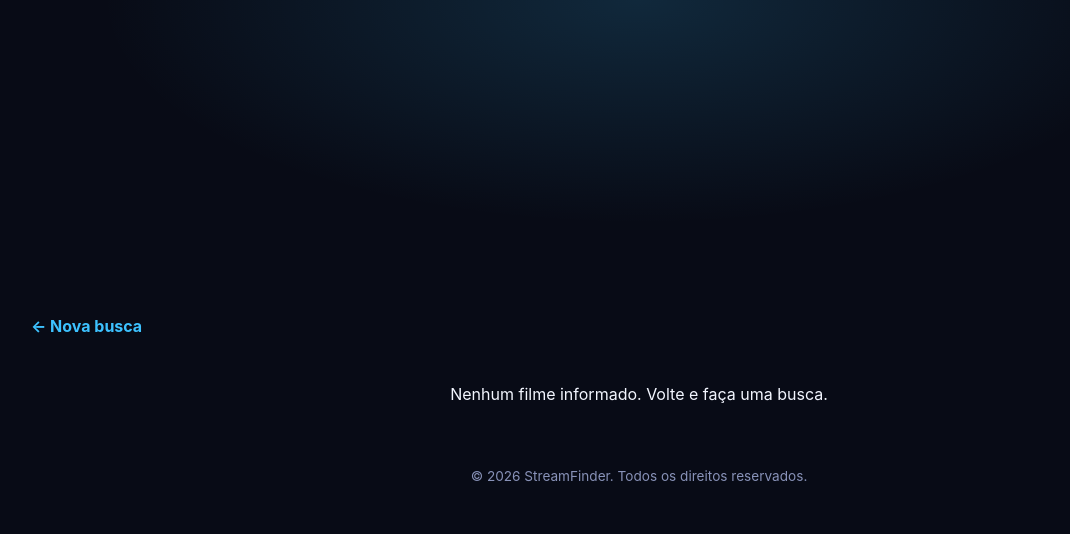
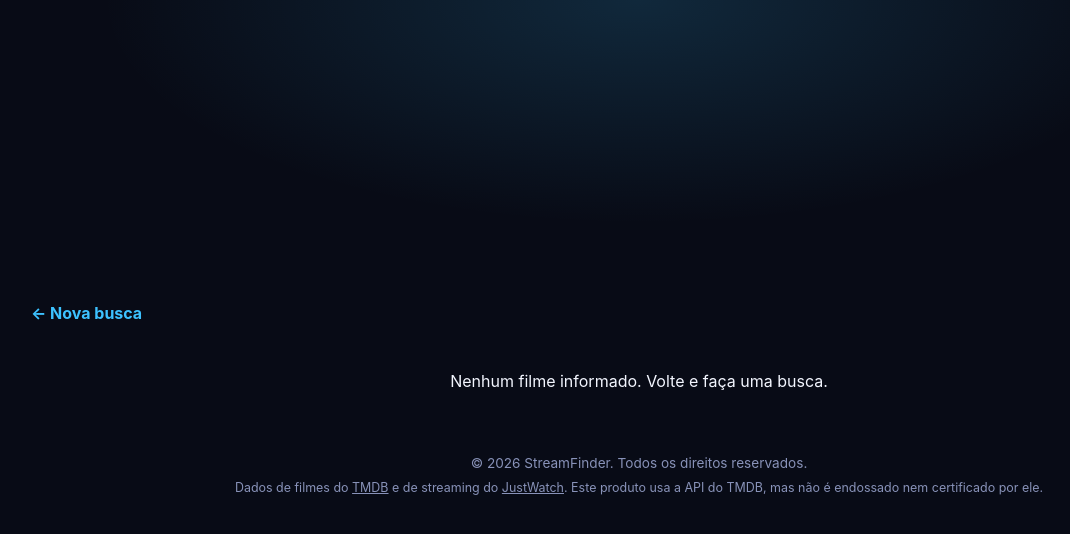
Before and after one commit to eftrotto/streamfinder, a plain HTML site: page frontend/filme.html in a window 1280 px wide. Shown: the whole page, without its empty margins (1-1071 px from the left). Drawn offline with Linux system fonts and the light colour scheme.

Commit message:
Atribuição e favicon

```diff
--- a/frontend/filme.html
+++ b/frontend/filme.html
@@ -4,6 +4,7 @@
     <meta charset="UTF-8">
     <meta name="viewport" content="width=device-width, initial-scale=1.0">
     <title>StreamFinder</title>
+    <link rel="icon" type="image/png" href="Logo.png">
     <link rel="stylesheet" href="style.css">
     <script src="config.js" defer></script>
     <script src="script.js" defer></script>
@@ -24,6 +25,11 @@
 
     <footer>
         <p>&copy; 2026 StreamFinder. Todos os direitos reservados.</p>
+        <p class="footer-credito">
+            Dados de filmes do <a href="https://www.themoviedb.org" target="_blank" rel="noopener noreferrer">TMDB</a>
+            e de streaming do <a href="https://www.justwatch.com" target="_blank" rel="noopener noreferrer">JustWatch</a>.
+            Este produto usa a API do TMDB, mas não é endossado nem certificado por ele.
+        </p>
     </footer>
 </body>
 </html>
--- a/frontend/style.css
+++ b/frontend/style.css
@@ -343,6 +343,18 @@ footer nav {
   gap: 1.5rem;
 }
 
+/* linha de créditos do TMDB/JustWatch, embaixo das outras */
+footer .footer-credito {
+  flex-basis: 100%;
+  max-width: 60rem;
+  font-size: 0.78rem;
+  line-height: 1.5;
+}
+
+footer .footer-credito a {
+  text-decoration: underline;
+}
+
 footer a {
   color: var(--color-muted);
   text-decoration: none;
```
Also changed, not shown: frontend/index.html (+6 -0 lines).
